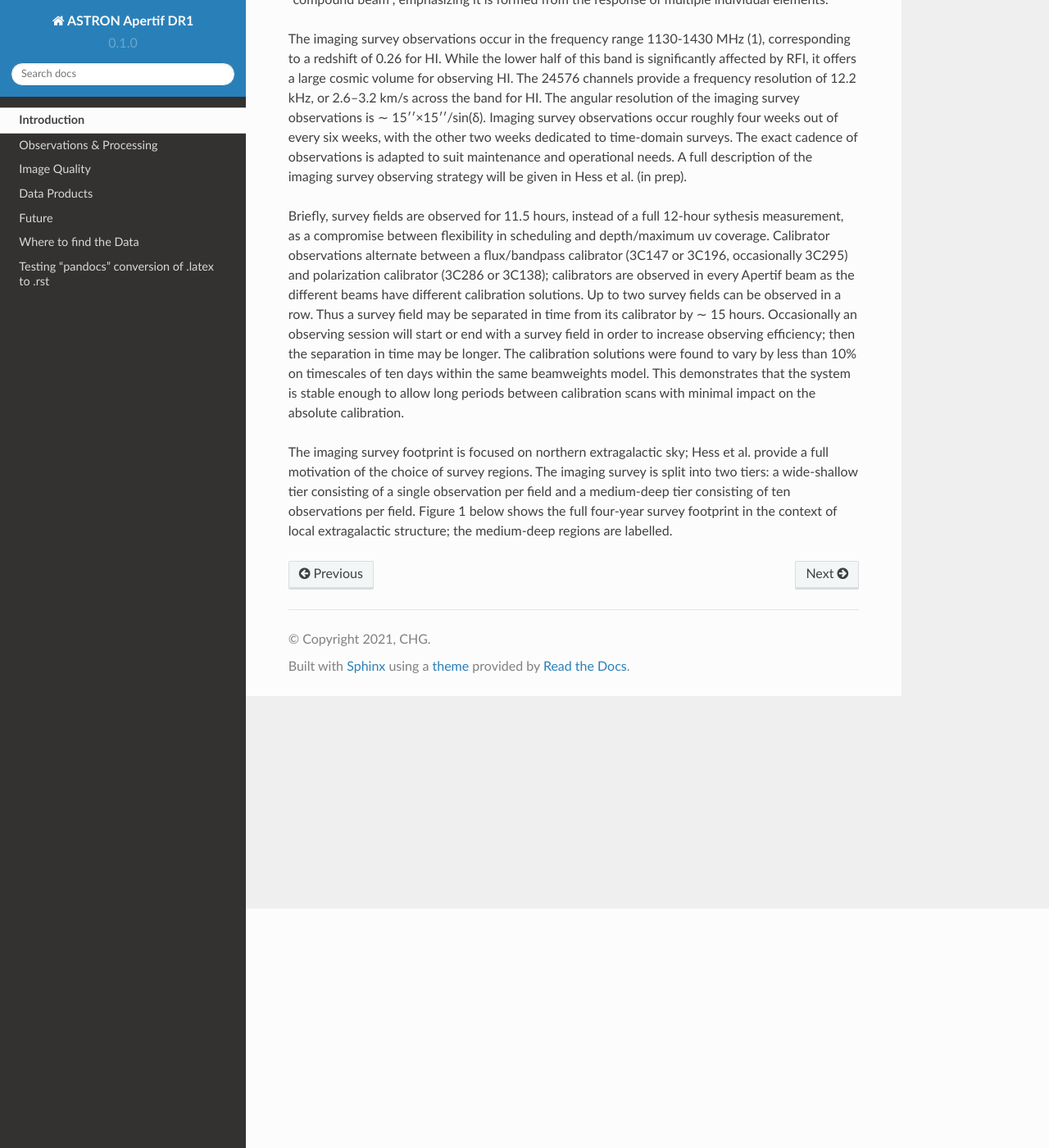
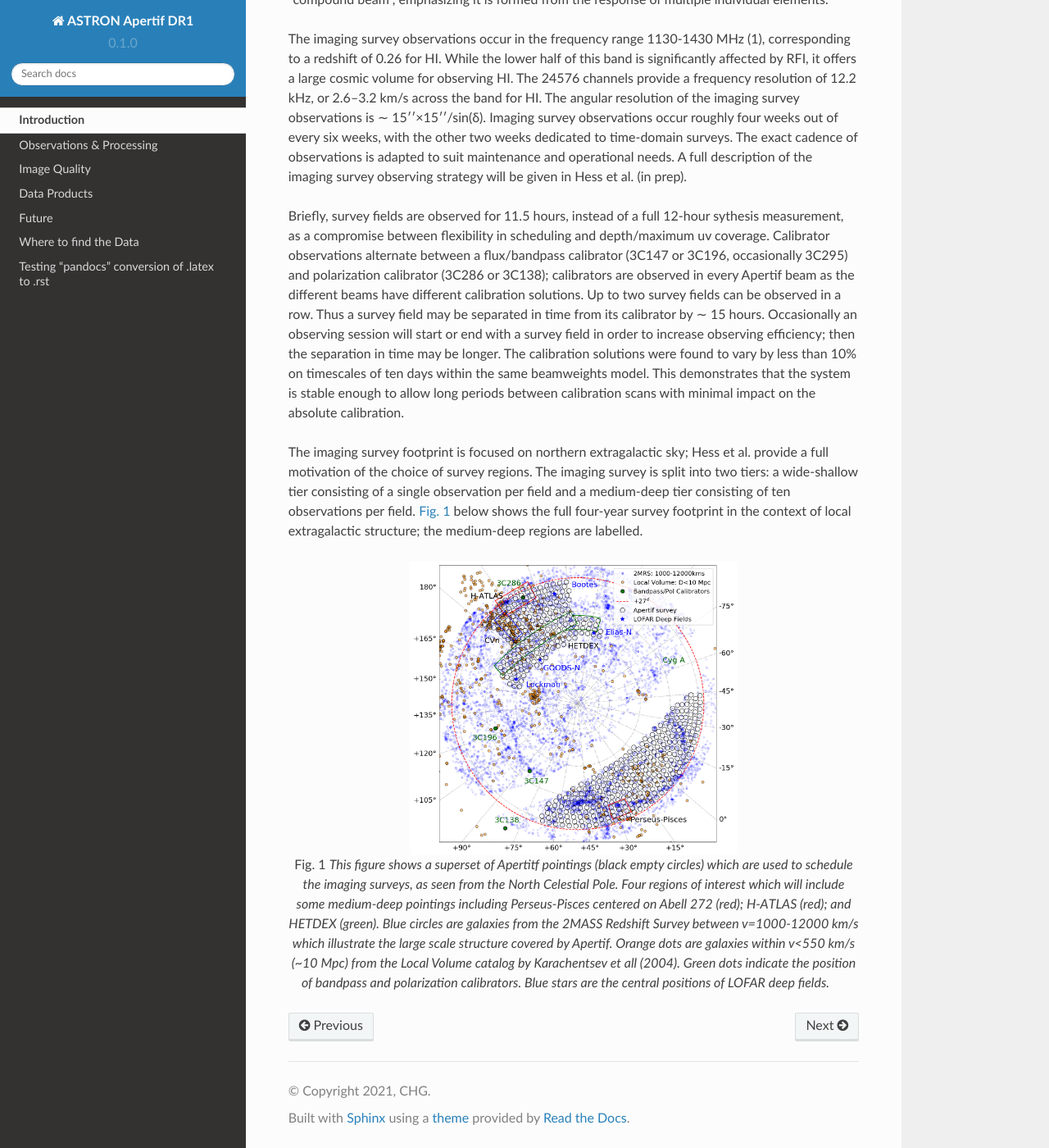
Before and after one commit to CelestinBananas/ASTRON_APERTIF_DR1, a Sphinx documentation site: the page built from docs/source/intro.rst, in a window 1280 px wide and 1400 px high, scrolled down 292 px. Shown: the whole window at 82% size. Built offline with Sphinx 7.4.7 and the Read the Docs theme 2.0.0, drawn with Linux system fonts in a browser that asks for light colours.

Commit message:
added intro

```diff
--- a/docs/source/intro.rst
+++ b/docs/source/intro.rst
@@ -6,4 +6,12 @@ The imaging survey observations occur in the frequency range 1130-1430 MHz (1),
 
 Briefly, survey fields are observed for 11.5 hours, instead of a full 12-hour sythesis measurement, as a compromise between flexibility in scheduling and depth/maximum uv coverage. Calibrator observations alternate between a flux/bandpass calibrator (3C147 or 3C196, occasionally 3C295) and polarization calibrator (3C286 or 3C138); calibrators are observed in every Apertif beam as the different beams have different calibration solutions. Up to two survey fields can be observed in a row. Thus a survey field may be separated in time from its calibrator by ∼ 15 hours. Occasionally an observing session will start or end with a survey field in order to increase observing efficiency; then the separation in time may be longer. The calibration solutions were found to vary by less than 10% on timescales of ten days within the same beamweights model. This demonstrates that the system is stable enough to allow long periods between calibration scans with minimal impact on the absolute calibration.
 
-The imaging survey footprint is focused on northern extragalactic sky; Hess et al. provide a full motivation of the choice of survey regions. The imaging survey is split into two tiers: a wide-shallow tier consisting of a single observation per field and a medium-deep tier consisting of ten observations per field. Figure 1 below shows the full four-year survey footprint in the context of local extragalactic structure; the medium-deep regions are labelled.
+The imaging survey footprint is focused on northern extragalactic sky; Hess et al. provide a full motivation of the choice of survey regions. The imaging survey is split into two tiers: a wide-shallow tier consisting of a single observation per field and a medium-deep tier consisting of ten observations per field. :numref:`apertif_pointings_ncp` below shows the full four-year survey footprint in the context of local extragalactic structure; the medium-deep regions are labelled.
+
+.. figure:: images/apertif_pointings_ncp.v4.png
+  :align: center
+  :width: 400
+  :alt: Relative flux error
+  :name: apertif_pointings_ncp
+
+  This figure shows a superset of Apertitf pointings (black empty circles) which are used to schedule the imaging surveys, as seen from the North Celestial Pole. Four regions of interest which will include some medium-deep pointings including Perseus-Pisces centered on Abell 272 (red); H-ATLAS (red); and HETDEX (green). Blue circles are galaxies from the 2MASS Redshift Survey between v=1000-12000 km/s which illustrate the large scale structure covered by Apertif. Orange dots are galaxies within v<550 km/s (~10 Mpc) from the Local Volume catalog by Karachentsev et all (2004). Green dots indicate the position of bandpass and polarization calibrators. Blue stars are the central positions of LOFAR deep fields.
```
